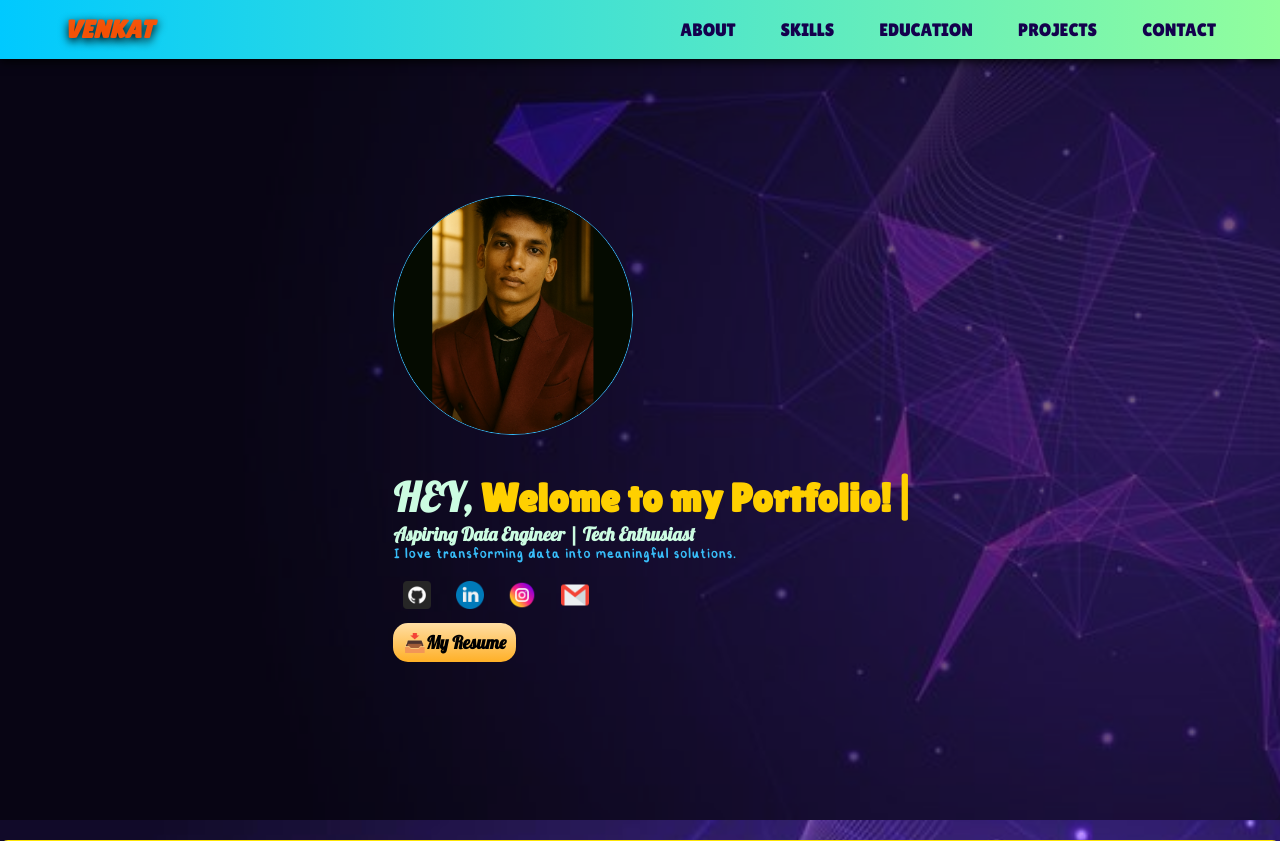
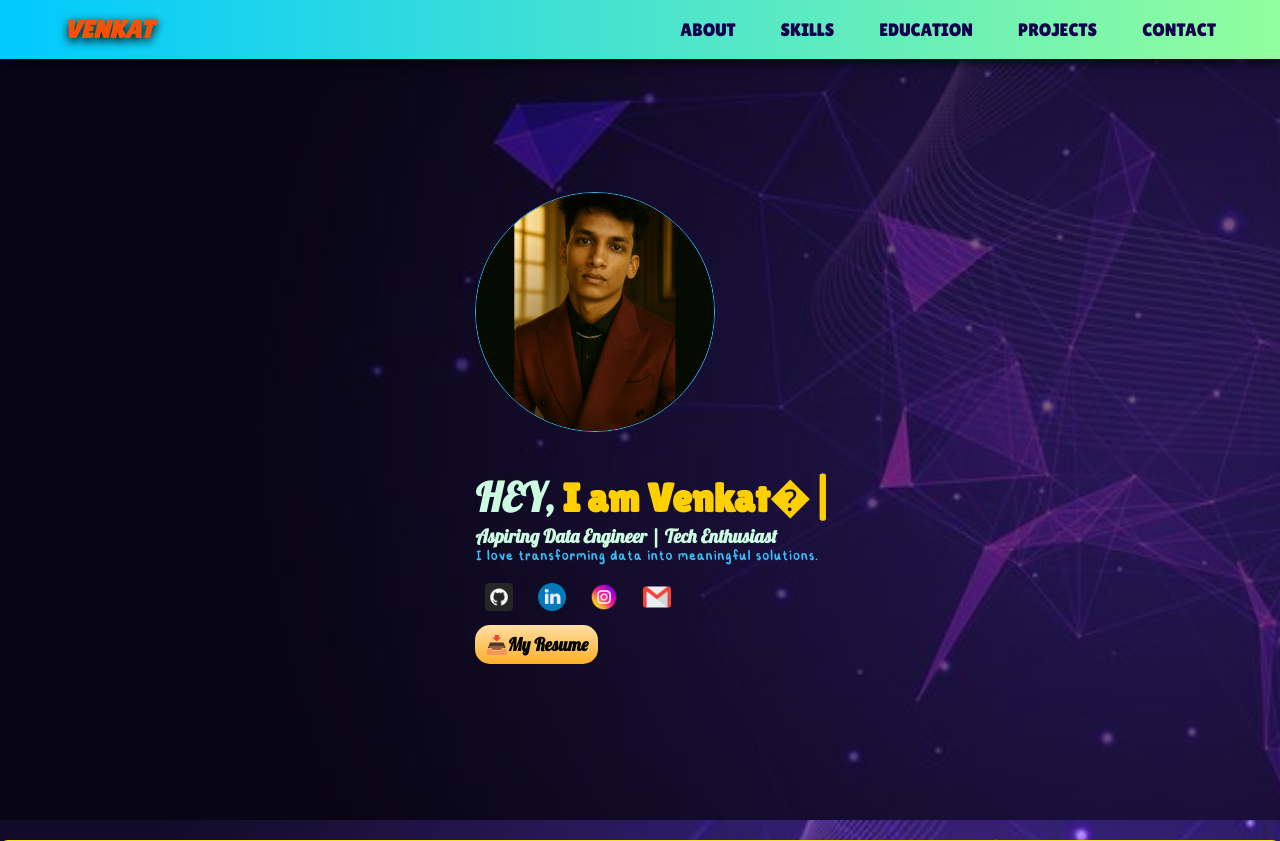
Before and after one commit to grvenkat40/MYPortfolio, a Flask app: page / in a window 1280 px wide. Shown: the top 841 px of the page. Run offline with Flask 3, Linux system fonts and the light colour scheme.

Commit message:
modified

```diff
--- a/templates/index.html
+++ b/templates/index.html
@@ -333,7 +333,7 @@
 <script>
     document.addEventListener("DOMContentLoaded", function () {
     var typedText = new Typed("#typed-text", {
-        strings: ["I am Venkat👋","Welome to my Portfolio!"],
+        strings: ["I am Venkat👋"],
         typeSpeed: 100,
         backSpeed: 50,
         backDelay: 1000,
```
